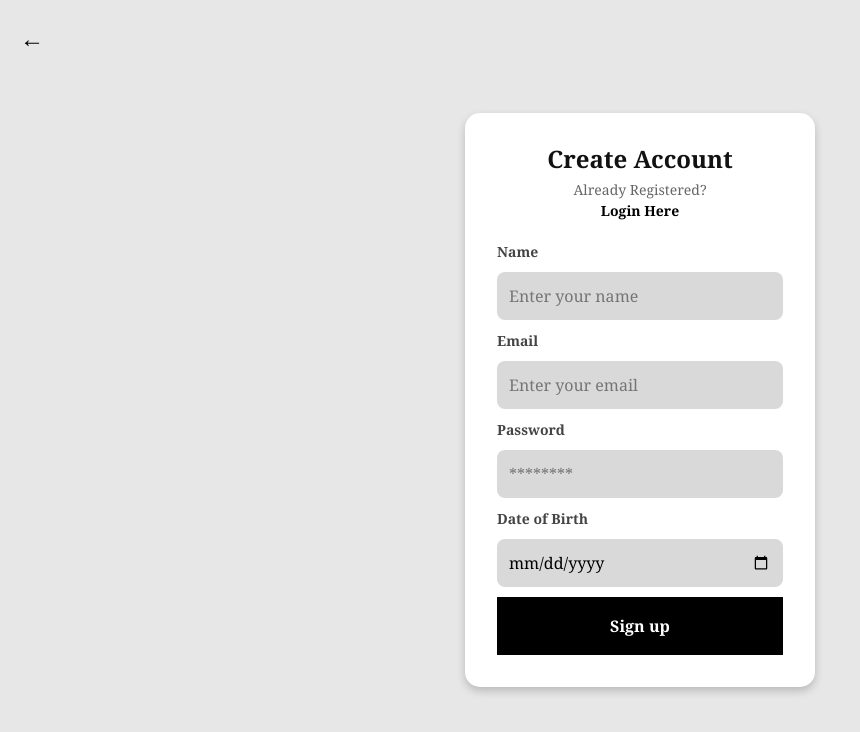
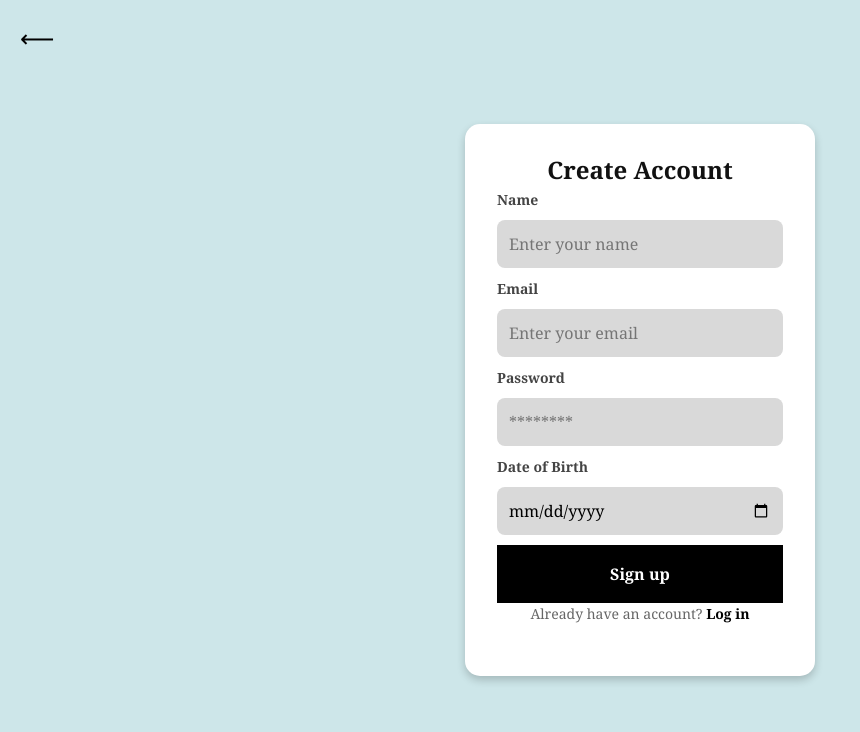
Before and after one commit to AdvaLevine/StyleSync, a React (Create React App) app in the folder frontend/: page /signup in a window 1280 px wide. Shown: the top 732 px of the page, without its empty margins (0-860 px from the left). Built offline with nearby package versions, Linux system fonts and the light colour scheme; what amazon-cognito-identity-js would draw is missing.

Commit message:
sign up text boxes fixing

```diff
--- a/frontend/src/assets/styles/Signup.css
+++ b/frontend/src/assets/styles/Signup.css
@@ -4,6 +4,7 @@ html, body {
     padding: 0;
     height: 100%; /* Ensure full height */
     background-color: #E7E7E7; /* Set background at body level */
+    font-family: Georgia, 'Times New Roman', Times, serif;
   }
 
 /* Full-page background */
@@ -13,7 +14,7 @@ html, body {
     justify-content: center;
     align-items: center;
     height: 100vh;
-    background-color: #E7E7E7; /* Light gray background */
+    background-color: #cde6e9; /* Light gray background */
     position: relative;
   }
 
@@ -22,9 +23,16 @@ html, body {
     position: absolute;
     top: 20px;
     left: 20px;
-    font-size: 24px;
+    font-size: 28px;
     text-decoration: none;
     color: black;
+    border-radius: 5px;
+    transition: transform 0.2s ease, color 0.2s ease;
+  }
+
+  .back-button:hover {
+    color: #007bff; /* Change color on hover */
+    transform: scale(1.1); /* Slightly enlarge on hover */
   }
 
   /* Signup Box */
@@ -35,6 +43,10 @@ html, body {
     box-shadow: 0 4px 8px rgba(0, 0, 0, 0.2);
     text-align: center;
     width: 350px;
+    max-width: 100%;
+    display: flex;
+    flex-direction: column;
+    align-items: stretch;
   }
 
   /* Signup Title */
@@ -43,6 +55,8 @@ html, body {
     color: #111;
     margin-bottom: 5px;
     font-weight: bold;
+    text-align: center ;
+    margin-top: 0;
   }
 
   /* Subtitle */
--- a/frontend/src/pages/Signup.jsx
+++ b/frontend/src/pages/Signup.jsx
@@ -7,9 +7,9 @@ import UserPool from "../aws/UserPool";
 import { CognitoUserAttribute } from 'amazon-cognito-identity-js';
 
 const Signup = () => {
-  const [name, setName] = useState();
-  const [email, setEmail] = useState();
-  const [password, setPassword] = useState();
+  const [name, setName] = useState("");
+  const [email, setEmail] = useState("");
+  const [password, setPassword] = useState("");
   const [dob, setDob] = useState();
   const [isPending, setIsPending] = useState(false);
   const [error, setError] = useState();
@@ -49,22 +49,42 @@ const Signup = () => {
   return (
     <div className="signup-container">
       {/* Back Button */}
-      <Link to="/" className="back-button">←</Link>
+      <Link to="/" className="back-button">⟵</Link>
 
       {/* Signup Box */}
       <div className="signup-box">
         <h2>Create Account</h2>
-        <p className="subtitle">Already Registered? <Link to="/"><br></br>Login Here</Link></p>
 
         <form onSubmit={handleSubmit}>
           <label>Name</label>
-          <input type="text" placeholder="Enter your name" required onChange={(e) => setName(e.target.value)}/>
+          <input type="text"
+           placeholder={name ? "" : "Enter your name"}
+          required
+          onFocus={() => setName(" ")}
+          onBlur={(e) => !e.target.value.trim() && setName("")}
+          onChange={(e) => setName(e.target.value)}
+          value={name}
+          />
 
           <label>Email</label>
-          <input type="email" placeholder="Enter your email" required onChange={(e) => setEmail(e.target.value)}/>
+          <input type="email"
+          placeholder={email ? "" : "Enter your email"}
+          required
+          onFocus={() => setEmail(" ")}
+          onBlur={(e) => !e.target.value.trim() && setEmail("")}
+          onChange={(e) => setEmail(e.target.value)}
+          value={email}
+          />
 
           <label>Password</label>
-          <input type="password" placeholder="********" required onChange={(e) => setPassword(e.target.value)}/>
+          <input type="password"
+          placeholder={password ? "" : "********"}
+          required
+          onFocus={() => setPassword(" ")} // Temporarily set a space to hide placeholder
+          onBlur={(e) => !e.target.value.trim() && setPassword("")} // Restore if empty
+          onChange={(e) => setPassword(e.target.value)}
+          value={password}
+          />
 
           <label>Date of Birth</label>
           <input type="date" min="1910-01-01" max="2009-12-31" required value={dob} onChange={(e) => setDob(e.target.value)}/>
@@ -73,6 +93,7 @@ const Signup = () => {
           {isPending && <h1>Loading...</h1>}
           {error && <p className="error-message">{error}</p>}
         </form>
+        <p className="subtitle">Already have an account? <Link to="/">Log in</Link></p>
       </div>
     </div>
   );
```
